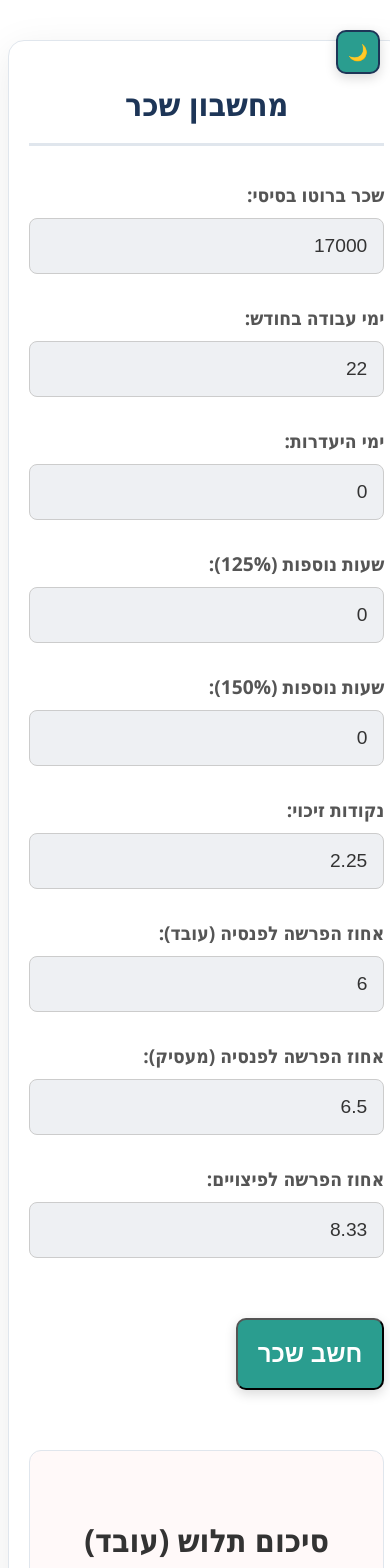
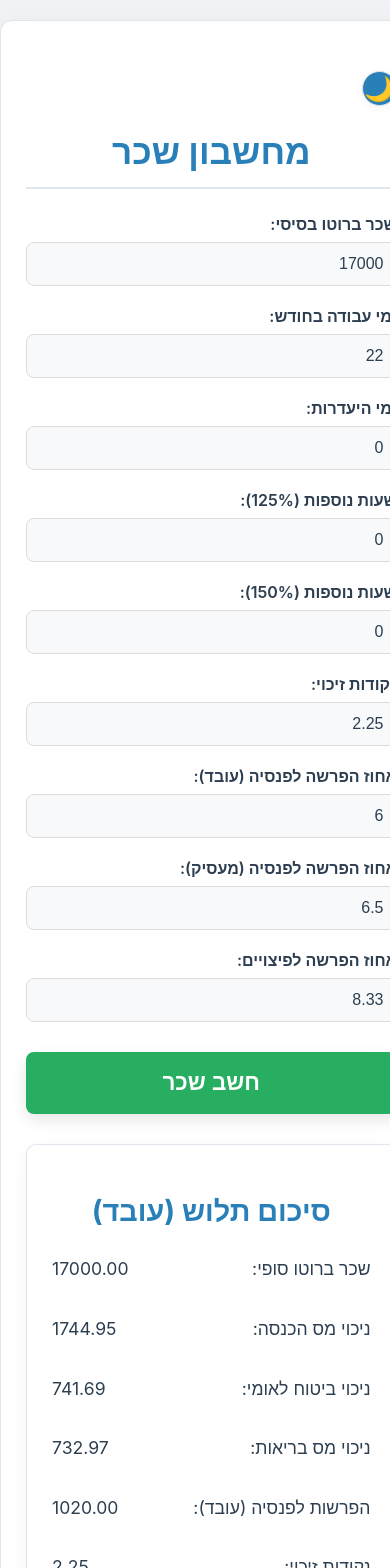
Before and after one commit to guy33liba/SalaryCalculator, a React (Vite) app in the folder client/: page / in a window 390 px wide. Shown: the top 1568 px of the page. Built offline with nearby package versions, Linux system fonts and the light colour scheme.

Commit message:
fasdfasd

```diff
--- a/client/src/App.css
+++ b/client/src/App.css
@@ -0,0 +1,26 @@
+/* client/src/App.css */
+
+/* Import Google Font - Inter */
+@import url('https://fonts.googleapis.com/css2?family=Inter:wght@300;400;500;600;700&display=swap');
+
+/* Basic global styles */
+*, *::before, *::after {
+  box-sizing: border-box;
+}
+
+body {
+  margin: 0;
+  padding: 0;
+  font-family: 'Inter', sans-serif;
+  -webkit-font-smoothing: antialiased;
+  -moz-osx-font-smoothing: grayscale;
+}
+
+#root {
+  min-height: 100vh;
+  display: flex;
+  justify-content: center;
+  align-items: center;
+  background-color: var(--primary-bg); /* Use primary-bg from SalaryCalculator.css */
+  transition: background-color 0.3s ease;
+}
--- a/client/src/salaryCalculator/SalaryCalculator.css
+++ b/client/src/salaryCalculator/SalaryCalculator.css
@@ -1,52 +1,60 @@
-/* SalaryCalculator.css - גרסה מעודכנת ומעוצבת */
+/* SalaryCalculator.css - Modernized Version */
 
 /* CSS Variables for Theming */
-body {
-  overflow-x: hidden;
-}
 :root {
-  --primary-bg: #ffffff;
-  --secondary-bg: #f8f9fa;
-  --card-bg: #fff9f9;
-  --primary-text: #333;
-  --secondary-text: #555;
-  --heading-color: #1d3557;
-  --accent-color: #2a9d8f;
-  --border-color: #e0e6ed;
-  --input-bg: #eef0f3;
-  --input-border: #ccc;
-  --focus-border: #1d3557;
-  --shadow-light: rgba(0, 0, 0, 0.08);
-  --shadow-medium: rgba(0, 0, 0, 0.15);
+  --primary-bg: #f0f2f5; /* Light grey background */
+  --secondary-bg: #ffffff; /* White for main cards/sections */
+  --card-bg: #ffffff; /* White for cards */
+  --primary-text: #2c3e50; /* Dark grey for main text */
+  --secondary-text: #7f8c8d; /* Lighter grey for secondary text */
+  --heading-color: #2980b9; /* Professional blue */
+  --accent-color: #27ae60; /* Vibrant green for accents */
+  --border-color: #e0e6ed; /* Very light grey for subtle borders */
+  --input-bg: #f8f9fa; /* Lightest grey for input backgrounds */
+  --input-border: #dcdcdc; /* Slightly darker grey for input borders */
+  --focus-border: #2980b9; /* Accent blue for focus states */
+  --shadow-light: rgba(0, 0, 0, 0.05); /* Very subtle shadow */
+  --shadow-medium: rgba(0, 0, 0, 0.1); /* Slightly more pronounced shadow */
 }
 
 /* Dark Mode Variables */
 .dark-mode {
-  --primary-bg: #282c34;
-  --secondary-bg: #3c4049;
-  --card-bg: #3a404a;
-  --primary-text: #e0e0e0;
-  --secondary-text: #bbbbbb;
-  --heading-color: #a8dadc;
-  --accent-color: #457b9d;
-  --border-color: #4a4e57;
-  --input-bg: #4a4e57;
-  --input-border: #666;
-  --focus-border: #a8dadc;
-  --shadow-light: rgba(0, 0, 0, 0.3);
-  --shadow-medium: rgba(0, 0, 0, 0.4);
+  --primary-bg: #2c3e50; /* Dark blue-grey background */
+  --secondary-bg: #34495e; /* Slightly lighter dark blue-grey */
+  --card-bg: #34495e; /* Dark card background */
+  --primary-text: #ecf0f1; /* Light text */
+  --secondary-text: #bdc3c7; /* Lighter text */
+  --heading-color: #3498db; /* Brighter blue for headings */
+  --accent-color: #2ecc71; /* Brighter green for accents */
+  --border-color: #4a627a; /* Darker border */
+  --input-bg: #3e546a; /* Dark input background */
+  --input-border: #5a7086; /* Darker input border */
+  --focus-border: #3498db; /* Brighter blue for focus */
+  --shadow-light: rgba(0, 0, 0, 0.2);
+  --shadow-medium: rgba(0, 0, 0, 0.3);
 }
 
-/* גוף האפליקציה */
+/* Global Body Styles */
+body {
+  margin: 0;
+  padding: 0;
+  box-sizing: border-box;
+  font-family: "Inter", sans-serif; /* Modern font */
+  background-color: var(--primary-bg);
+  color: var(--primary-text);
+  transition: background-color 0.3s ease, color 0.3s ease;
+  overflow-x: hidden;
+}
+
+/* Salary Calculator Container */
 .salary-calculator-container {
-  font-family: "Segoe UI", Tahoma, Geneva, Verdana, sans-serif;
-  width: 64%;
+  width: 90%;
+  max-width: 900px;
   margin: 40px auto;
   padding: 40px;
-  background-color: var(--primary-bg);
-  border-radius: 16px;
-  box-shadow: 0 10px 40px var(--shadow-light);
-  color: var(--primary-text);
+  background-color: var(--secondary-bg);
+  border-radius: 12px;
+  box-shadow: 0 10px 30px var(--shadow-light);
   direction: rtl;
   text-align: right;
   border: 1px solid var(--border-color);
@@ -54,44 +62,52 @@ body {
     box-shadow 0.3s ease;
 }
 
-/* כותרת */
+/* Headings */
 h1 {
   text-align: center;
   color: var(--heading-color);
-  margin-bottom: 35px;
-  font-size: 3rem;
+  margin-bottom: 30px;
+  font-size: 2.8rem;
   font-weight: 700;
-  border-bottom: 3px solid var(--border-color);
-  padding-bottom: 18px;
+  border-bottom: 2px solid var(--border-color);
+  padding-bottom: 15px;
   transition: color 0.3s ease, border-color 0.3s ease;
 }
 
-/* אזור הקלט */
+h2 {
+  font-size: 2rem;
+  color: var(--heading-color);
+  margin-bottom: 25px;
+  text-align: center;
+  transition: color 0.3s ease;
+}
+
+/* Input Section */
 .input-section {
   display: grid;
-  grid-template-columns: repeat(auto-fit, minmax(220px, 1fr));
-  gap: 30px;
-  margin-bottom: 40px;
+  grid-template-columns: repeat(auto-fit, minmax(250px, 1fr));
+  gap: 25px;
+  margin-bottom: 35px;
 }
 
 .input-section label {
   display: flex;
   flex-direction: column;
   font-weight: 600;
-  font-size: 1.2rem;
-  color: var(--secondary-text);
+  font-size: 1.1rem;
+  color: var(--primary-text);
   transition: color 0.3s ease;
 }
 
 .input-section input[type="number"] {
   width: 100%;
-  padding: 16px;
-  margin-top: 10px;
+  padding: 14px;
+  margin-top: 8px;
   border: 1px solid var(--input-border);
   border-radius: 8px;
   background-color: var(--input-bg);
   color: var(--primary-text);
-  font-size: 1.2rem;
+  font-size: 1.1rem;
   transition: border-color 0.3s ease, box-shadow 0.3s ease, background-color 0.3s ease,
     color 0.3s ease;
   box-sizing: border-box;
@@ -104,66 +120,66 @@ h1 {
 .input-section input[type="number"]:focus {
   outline: none;
   border-color: var(--focus-border);
-  box-shadow: 0 0 10px rgba(29, 53, 87, 0.25); /* Keep original shadow for focus for now */
+  box-shadow: 0 0 0 3px rgba(41, 128, 185, 0.2); /* Softer focus shadow */
 }
 
-/* כפתור החישוב */
-.salary-calculator-container button {
-  padding: 20px;
+/* Calculate Button */
+.salary-calculator-container button:not(.dark-mode-toggle) {
+  display: block; /* Make button take full width */
+  width: 100%;
+  max-width: 100%; /* Ensure the button does not exceed its parent's width */
+  box-sizing: border-box; /* Ensure padding is included in the width */
+  padding: 18px;
   background: var(--accent-color);
   color: white;
-  font-size: 1.5rem;
-  font-weight: 700;
-  border-radius: 10px;
+  font-size: 1.4rem;
+  font-weight: 600;
+  border: none;
+  border-radius: 8px;
   cursor: pointer;
   transition: background-color 0.3s ease, transform 0.2s ease, box-shadow 0.3s ease;
-  margin-top: 20px;
-  box-shadow: 0 4px 12px var(--shadow-medium);
+  margin-top: 30px;
+  box-shadow: 0 6px 15px var(--shadow-medium);
 }
 
 .salary-calculator-container button:hover {
-  background-color: #26847b; /* Slightly darker accent for hover */
-  transform: translateY(-2px);
+  background-color: #229954; /* Slightly darker green for hover */
+  transform: translateY(-3px);
+  box-shadow: 0 8px 20px var(--shadow-medium);
 }
 
 .salary-calculator-container button:active {
   transform: translateY(0);
+  box-shadow: 0 4px 10px var(--shadow-light);
 }
 
-/* אזור התוצאות */
+/* Results Section */
 .results-section {
-  margin-top: 60px;
-  padding: 40px;
+  margin-top: 50px;
+  padding: 35px;
   background: var(--card-bg);
-  border-radius: 12px;
+  border-radius: 10px;
   border: 1px solid var(--border-color);
-  transition: background-color 0.3s ease, border-color 0.3s ease;
-}
-
-.results-section h2 {
-  text-align: center;
-  font-size: 2.5rem;
-  color: var(--primary-text);
-  margin-bottom: 30px;
-  border-bottom: 2px solid var(--border-color);
-  padding-bottom: 15px;
-  transition: color 0.3s ease, border-color 0.3s ease;
+  box-shadow: 0 5px 15px var(--shadow-light);
+  transition: background-color 0.3s ease, border-color 0.3s ease, box-shadow 0.3s ease;
 }
 
 .results-table p {
   display: flex;
   justify-content: space-between;
-  font-size: 1.3rem;
-  padding: 15px 0;
-  border-bottom: 1px dashed var(--border-color);
-  color: var(--secondary-text);
+  font-size: 1.2rem;
+  padding: 12px 0;
+  border-bottom: 1px dashed var(--border-border); /* Use a slightly different border for distinction */
+  color: var(--primary-text);
   transition: color 0.3s ease, border-color 0.3s ease;
 }
 
 .results-table p:last-child {
   font-weight: 700;
-  color: var(--accent-color);
-  font-size: 1.5rem;
+  color: var(--heading-color); /* Use heading color for total */
+  font-size: 1.4rem;
+  padding-top: 20px;
+  border-bottom: none; /* No border for the last item */
   transition: color 0.3s ease;
 }
 
@@ -173,92 +189,132 @@ h1 {
   transition: color 0.3s ease;
 }
 
-/* עיצוב עלות מעסיק */
+/* Employer Cost Section */
 .employer-cost-section {
   margin-top: 40px;
   background: var(--card-bg);
   border: 1px solid var(--border-color);
-  padding: 40px;
-  border-radius: 12px;
-  transition: background-color 0.3s ease, border-color 0.3s ease;
+  padding: 35px;
+  border-radius: 10px;
+  box-shadow: 0 5px 15px var(--shadow-light);
+  transition: background-color 0.3s ease, border-color 0.3s ease, box-shadow 0.3s ease;
 }
 
 .employer-cost-section h2 {
   color: var(--heading-color);
   border-color: var(--border-color);
-  font-size: 2.5rem;
+  font-size: 2rem;
+  transition: color 0.3s ease, border-color 0.3s ease;
+}
+
+.employer-cost-section p {
+  display: flex;
+  justify-content: space-between;
+  font-size: 1.2rem;
+  padding: 12px 0;
+  border-bottom: 1px dashed var(--border-border);
+  color: var(--primary-text);
   transition: color 0.3s ease, border-color 0.3s ease;
 }
 
 .employer-cost-section p:last-child {
   color: var(--heading-color);
-  transition: color 0.3s ease;
-}
-
-/* עיצוב שורה אחרונה של עלות מעסיק */
-.total-employer-cost span {
-  font-weight: bold;
-  color: var(--heading-color);
+  font-weight: 700;
+  font-size: 1.4rem;
+  padding-top: 20px;
+  border-bottom: none;
   transition: color 0.3s ease;
 }
 
 /* Dark Mode Toggle */
 .dark-mode-toggle {
-  top: 20px;
-  right: 20px;
-  background: var(--secondary-bg);
-  border: 2px solid var(--heading-color);
+  top: 25px;
+  right: 25px;
+  background: var(--heading-color);
+  border: 1px solid var(--border-color);
   border-radius: 50%;
-  width: 30px;
-  height: 30px;
+  width: 40px; /* Slightly larger toggle */
+  height: 40px;
   display: flex;
   align-items: center;
   justify-content: center;
   cursor: pointer;
   box-shadow: 0 2px 8px var(--shadow-light);
   transition: background-color 0.3s ease, border-color 0.3s ease, box-shadow 0.3s ease;
+  z-index: 10; /* Ensure it's above other content */
 }
 
 .dark-mode-toggle .icon {
   color: var(--primary-text);
-  font-size: 1.6rem;
+  font-size: 1.8rem; /* Larger icon */
   transition: color 0.3s ease;
 }
 
-/* התאמה למסכים קטנים - נשאר כפי שהיה */
+/* Responsive Adjustments */
 @media (max-width: 768px) {
   .salary-calculator-container {
     width: 95%;
-    padding: 20px;
+    padding: 25px;
+    margin: 20px auto;
   }
 
   h1 {
-    font-size: 2rem;
+    font-size: 2.2rem;
+    margin-bottom: 25px;
+  }
+
+  h2 {
+    font-size: 1.8rem;
+    margin-bottom: 20px;
   }
 
   .input-section {
     grid-template-columns: 1fr;
+    gap: 20px;
+    margin-bottom: 30px;
   }
 
-  .results-section h2,
-  .employer-cost-section h2 {
-    font-size: 2rem;
+  .input-section label {
+    font-size: 1rem;
+  }
+
+  .input-section input[type="number"] {
+    padding: 12px;
+    font-size: 1rem;
+  }
+
+  .salary-calculator-container button {
+    padding: 15px;
+    font-size: 1.2rem;
+    margin-top: 25px;
+  }
+
+  .results-section,
+  .employer-cost-section {
+    padding: 25px;
+    margin-top: 30px;
   }
 
   .results-table p,
   .employer-cost-section p {
     font-size: 1.1rem;
+    padding: 10px 0;
+  }
+
+  .results-table p:last-child,
+  .employer-cost-section p:last-child {
+    font-size: 1.2rem;
+    padding-top: 15px;
   }
 
   .dark-mode-toggle {
-    position: absolute;
-    top: 10px;
-    right: 10px;
-    width: 25px;
-    height: 25px;
+    top: 15px;
+    right: 15px;
+    width: 35px;
+    height: 35px;
   }
 
   .dark-mode-toggle .icon {
-    font-size: 1rem;
+    font-size: 1.5rem;
   }
 }
```
